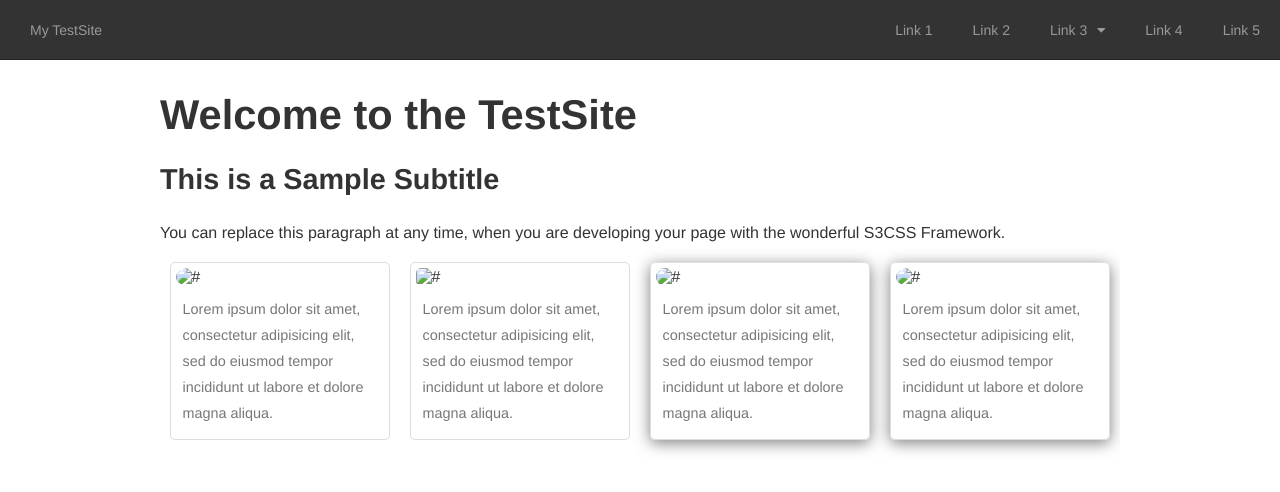
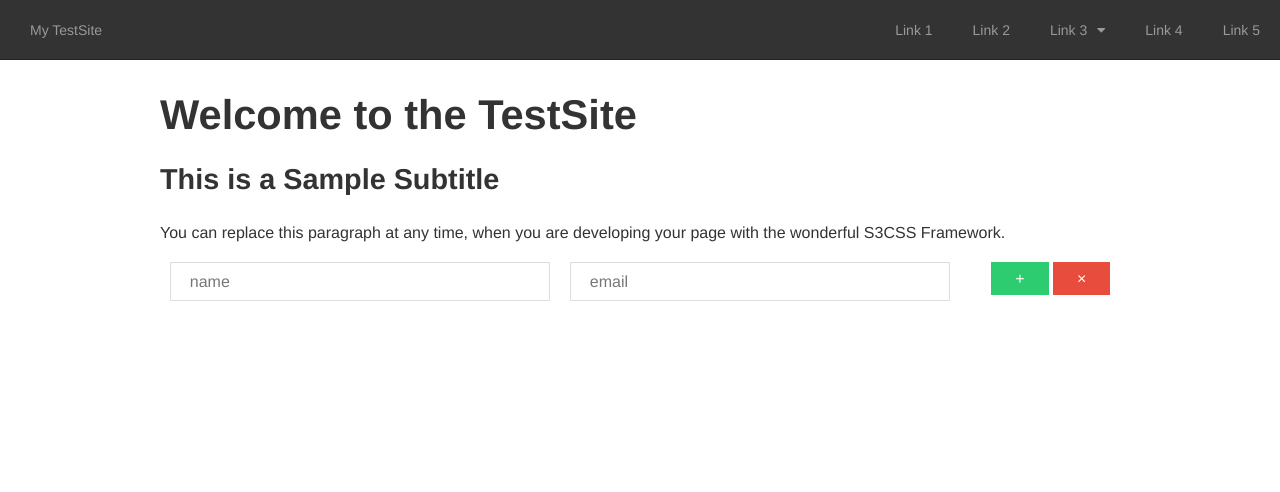
Before and after one commit to jdriviere/sparkle-css, a website: page index.html in a window 1280 px wide. Drawn offline with nearby package versions, Linux system fonts and the light colour scheme.

Commit message:
Testing form styling.

```diff
--- a/index.html
+++ b/index.html
@@ -105,47 +105,22 @@
 			your page with the wonderful S3CSS Framework.
         </p>
 
-		<div class="row">
-			<div class="col-3-md">
-				<div class="thumbnail">
-					<img class="img-circle" src="images/new/S3CSS_Logo_v02_Frame_v02.png" alt="#">
-					<p class="thumbnail-caption">
-						Lorem ipsum dolor sit amet, consectetur adipisicing elit,
-						sed do eiusmod tempor incididunt ut labore et dolore magna aliqua.
-					</p>
+		<form>
+			<div class="row">
+				<div class="col-5-md">
+					<input type="text" placeholder="name">
+				</div>
+				<div class="col-5-md">
+					<input type="email" placeholder="email">
+				</div>
+				<div class="col-2-md">
+					<div class="pull-right">
+						<button type="button" class="btn btn-success btn-med">+</button>
+						<button type="button" class="btn btn-danger btn-med">&times;</button>
+					</div>
 				</div>
 			</div>
-
-			<div class="col-3-md">
-				<div class="thumbnail">
-					<img class="img-square" src="images/new/S3CSS_Logo_v02_Frame_v01.png" alt="#">
-					<p class="thumbnail-caption">
-						Lorem ipsum dolor sit amet, consectetur adipisicing elit,
-						sed do eiusmod tempor incididunt ut labore et dolore magna aliqua.
-					</p>
-				</div>
-			</div>
-
-			<div class="col-3-md">
-				<div class="thumbnail thumbnail-shadow">
-					<img class="img-rounded" src="images/new/S3CSS_Logo_v02_Frame_v02.png" alt="#">
-					<p class="thumbnail-caption">
-						Lorem ipsum dolor sit amet, consectetur adipisicing elit,
-						sed do eiusmod tempor incididunt ut labore et dolore magna aliqua.
-					</p>
-				</div>
-			</div>
-
-			<div class="col-3-md">
-				<div class="thumbnail thumbnail-shadow">
-					<img class="img-circle" src="images/new/S3CSS_Logo_v02_Frame_v01.png" alt="#">
-					<p class="thumbnail-caption">
-						Lorem ipsum dolor sit amet, consectetur adipisicing elit,
-						sed do eiusmod tempor incididunt ut labore et dolore magna aliqua.
-					</p>
-				</div>
-			</div>
-		</div> <!-- END OF ROW -->
+		</form>
 	</section>
 </body>
 </html>
```
